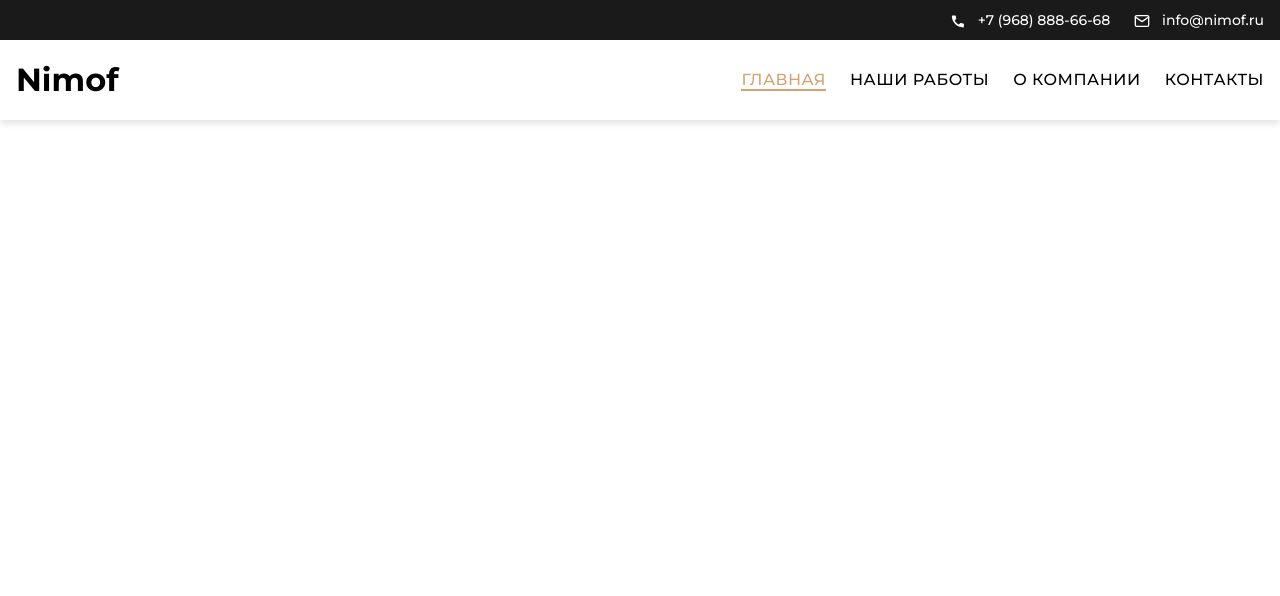
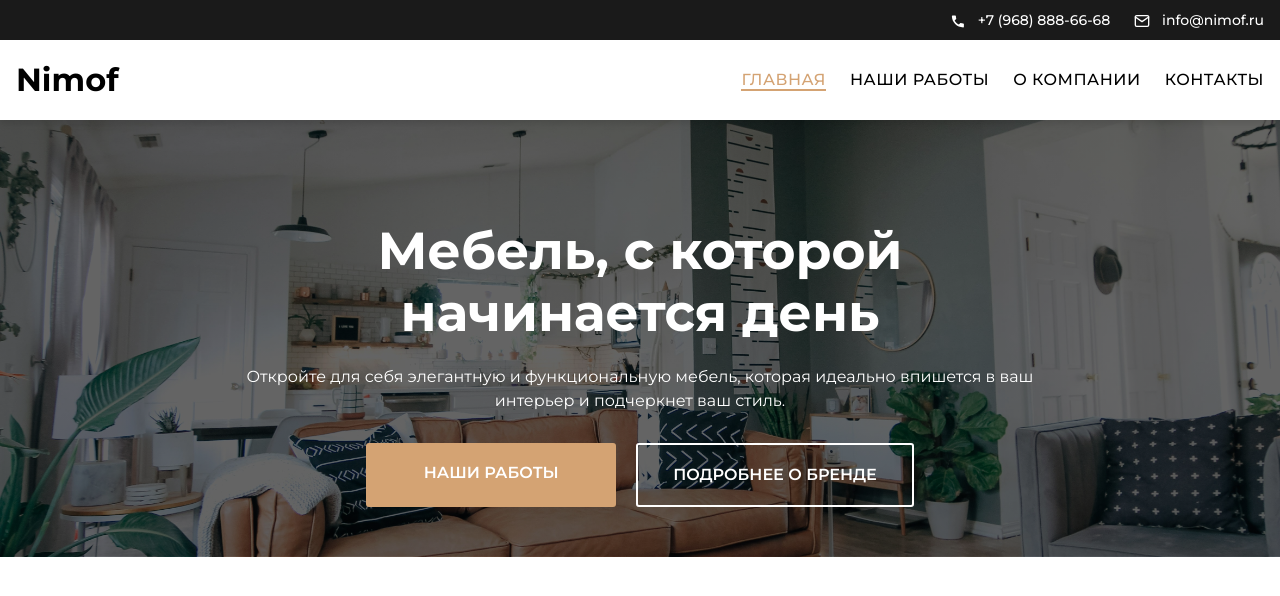
Before and after one commit to creator-of-masterpieces/Nimof-furniture-store-remastered, a website built with Vite: page src/index.html in a window 1280 px wide. Built offline with nearby package versions, Linux system fonts and the light colour scheme.

Commit message:
Создал класс visually-hidden; Добавил секцию hero; Добавил блоки button; Записал в переменные цвета для button;

```diff
--- a/src/blocks/hero/hero.css
+++ b/src/blocks/hero/hero.css
@@ -1,19 +1,70 @@
 .hero {
-  background: #ececec;
-  padding: 4rem 2rem;
-  text-align: center;
+    padding: 100px 20px 50px;
+    background-image: linear-gradient(rgba(0, 0, 0, 0.6), rgba(0, 0, 0, 0.6)), url("../../images/furniture/living-room.jpg");
+    background-repeat: no-repeat;
+    background-position: center;
+    background-size: cover;
+    color: var(--color-secondary);
 }
 
 .hero__title {
-  font-size: 2.5rem;
-  margin-bottom: 1rem;
+    margin-block-end: 20px;
+    font-size: 52px;
+    line-height: 1.2;
+    font-weight: var(--font-weight-bold);
+    text-align: center;
 }
 
-.hero__btn {
-  display: inline-block;
-  margin-top: 2rem;
-  padding: 0.75rem 1.5rem;
-  background: #000;
-  color: #fff;
-  text-decoration: none;
+.hero__content {
+    display: flex;
+    flex-direction: column;
+    align-items: center;
+    max-width: 800px;
+    margin: 0 auto;
+    text-align: center;
 }
+
+.hero__description {
+    margin-block-end: 30px;
+}
+
+.hero__links {
+    display: flex;
+    gap: 20px;
+}
+
+.button {
+    display: inline-block;
+    min-inline-size: 250px;
+    padding: 18px 35px;
+    border-radius: 3px ;
+    font-size: var(--font-size-m);
+    font-weight: 600;
+    text-transform: uppercase;
+    transition: background-color 0.3s ease, color 0.3s ease, translate 0.3s ease;
+}
+
+.button:hover,
+.button:focus-visible {
+    translate: 0 -5px;
+}
+
+.button_primary {
+    background-color: var(--color-accent);
+}
+
+.button_primary:hover,
+.button_primary:focus-visible {
+    background-color: var(--color-button-primary-hover);
+}
+
+.button_secondary {
+    background-color: transparent;
+    border: 2px solid #fff;
+}
+
+.button_secondary:hover,
+.button_secondary:focus-visible {
+    color: #000;
+    background-color: var(--color-button-secondary-hover);
+}
--- /dev/null
+++ b/src/blocks/main/main.css
@@ -0,0 +1,3 @@
+.main {
+    padding-block-start: 120px;
+}
--- /dev/null
+++ b/src/blocks/visually-hidden/visually-hidden.css
@@ -0,0 +1,10 @@
+.visually-hidden {
+    position: absolute;
+    width: 1px;
+    height: 1px;
+    padding: 0;
+    overflow: hidden;
+    clip: rect(0 0 0 0);
+    white-space: nowrap;
+    border: 0;
+}
--- a/src/css/style.css
+++ b/src/css/style.css
@@ -1,6 +1,9 @@
 /* Импорт блоков */
 @import "../blocks/container/container.css";
+@import "../blocks/visually-hidden/visually-hidden.css";
 @import "../blocks/header/header.css";
+@import "../blocks/main/main.css";
+@import "../blocks/hero/hero.css";
 
 /* Установка базового шрифта и высоты строки */
 .main-page {
--- a/src/css/variables.css
+++ b/src/css/variables.css
@@ -8,6 +8,10 @@
   --color-bg-secondary: #1a1a1a;
   --color-muted: #999999;
   --color-error: #e63946;
+  --color-button-primary: #d4a373;
+  --color-button-secondary: #fff;
+  --color-button-primary-hover: #c08a5a;
+  --color-button-secondary-hover: #fff;
 
   /* Типографика */
   --font-family-base: 'Montserrat', Arial, Helvetica;
--- a/src/index.html
+++ b/src/index.html
@@ -87,8 +87,25 @@
         </nav>
     </div>
 </header>
+
+<!--Основной контент-->
 <main class="main">
-
+    <section class="hero">
+        <div class="hero__content">
+            <h1 class="visually-hidden">Интернет-магазин мебели Nimof — каталог современной мебели для дома</h1>
+            <h2 class="hero__title">Мебель, с которой начинается день</h2>
+            <p class="hero__description">Откройте для себя элегантную и функциональную мебель, которая идеально впишется
+                в ваш интерьер и подчеркнет ваш стиль.</p>
+            <div class="hero__links">
+                <a href="./catalog.html"
+                   class="button button_primary">Наши работы
+                </a>
+                <a href="./about.html"
+                   class="button button_secondary">Подробнее о бренде
+                </a>
+            </div>
+        </div>
+    </section>
 </main>
 <footer></footer>
 <script src="./js/main.js"></script>
```
Also changed, not shown: src/images/furniture/living-room.jpg (added).
